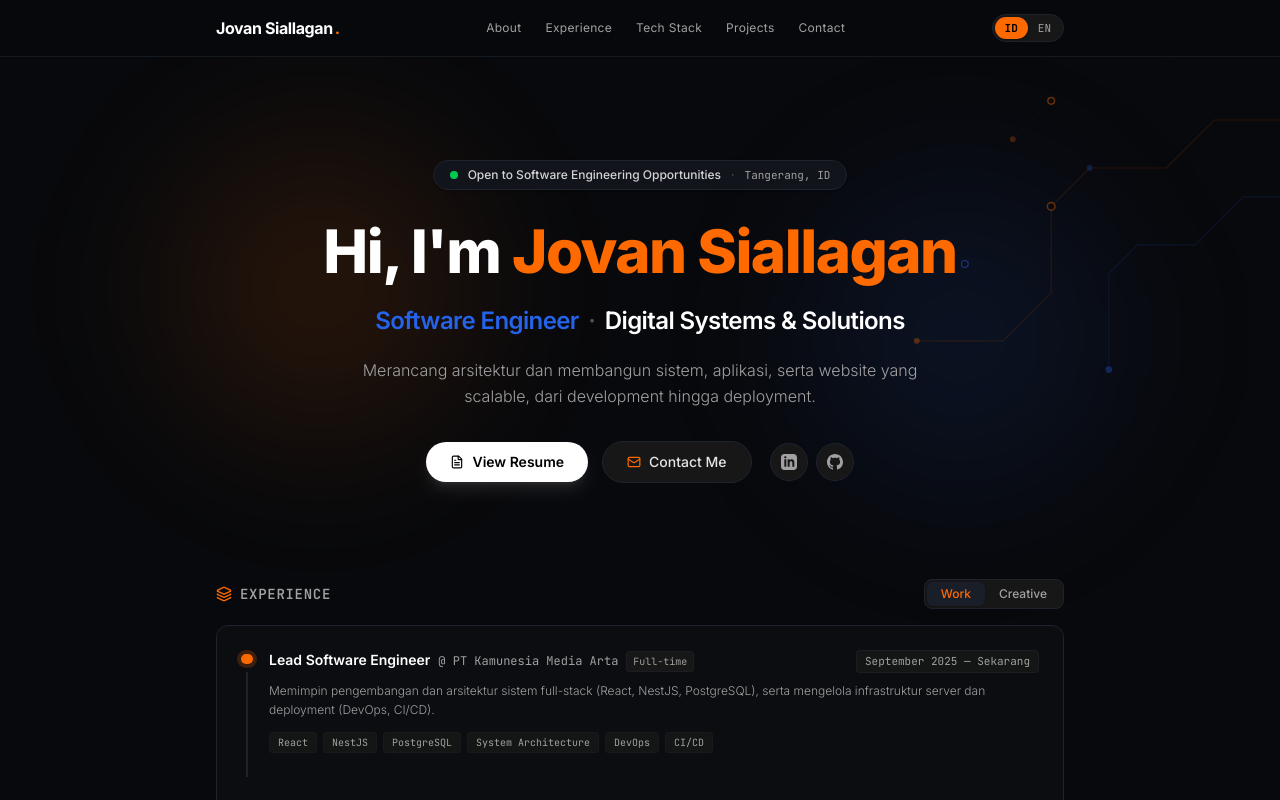
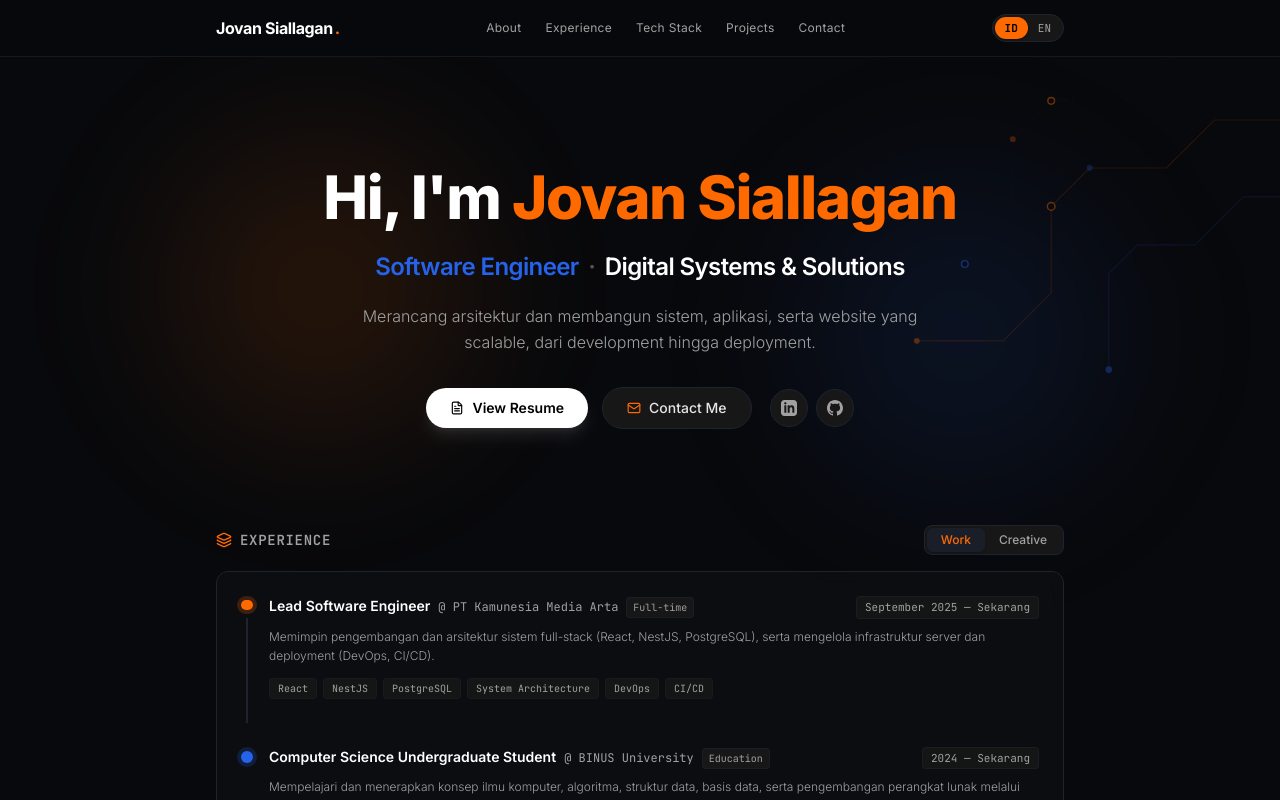
Before and after one commit to JovanSiallagan/portfolio, a React (Vite) app: page / in a window 1280 px wide. Shown: the top 800 px of the page. Built offline with nearby package versions, Linux system fonts and the light colour scheme.

Commit message:
style: minor update

```diff
--- a/src/App.tsx
+++ b/src/App.tsx
@@ -535,7 +535,7 @@ export default function App() {
         {/* HERO SECTION (Personal Brand Centric) */}
         <section id="about" className="scroll-mt-24 text-center pt-8 space-y-6">
           {/* Status Badge */}
-          <div className="inline-flex items-center gap-2.5 px-4 py-1.5 rounded-full bg-[#11141B] border border-brand-border text-xs text-neutral-300 shadow-sm">
+          {/* <div className="inline-flex items-center gap-2.5 px-4 py-1.5 rounded-full bg-[#11141B] border border-brand-border text-xs text-neutral-300 shadow-sm">
             <span className="relative flex h-2 w-2">
               <span className="animate-ping absolute inline-flex h-full w-full rounded-full bg-green-400 opacity-75" />
               <span className="relative inline-flex rounded-full h-2 w-2 bg-green-500" />
@@ -543,7 +543,7 @@ export default function App() {
             <span className="font-medium">{currentContent.hero.status}</span>
             <span className="text-neutral-600">·</span>
             <span className="text-neutral-400 font-mono text-[11px]">Tangerang, ID</span>
-          </div>
+          </div> */}
 
           {/* Main Name Greeting Headline */}
           <div className="space-y-4 max-w-2xl mx-auto">
```
